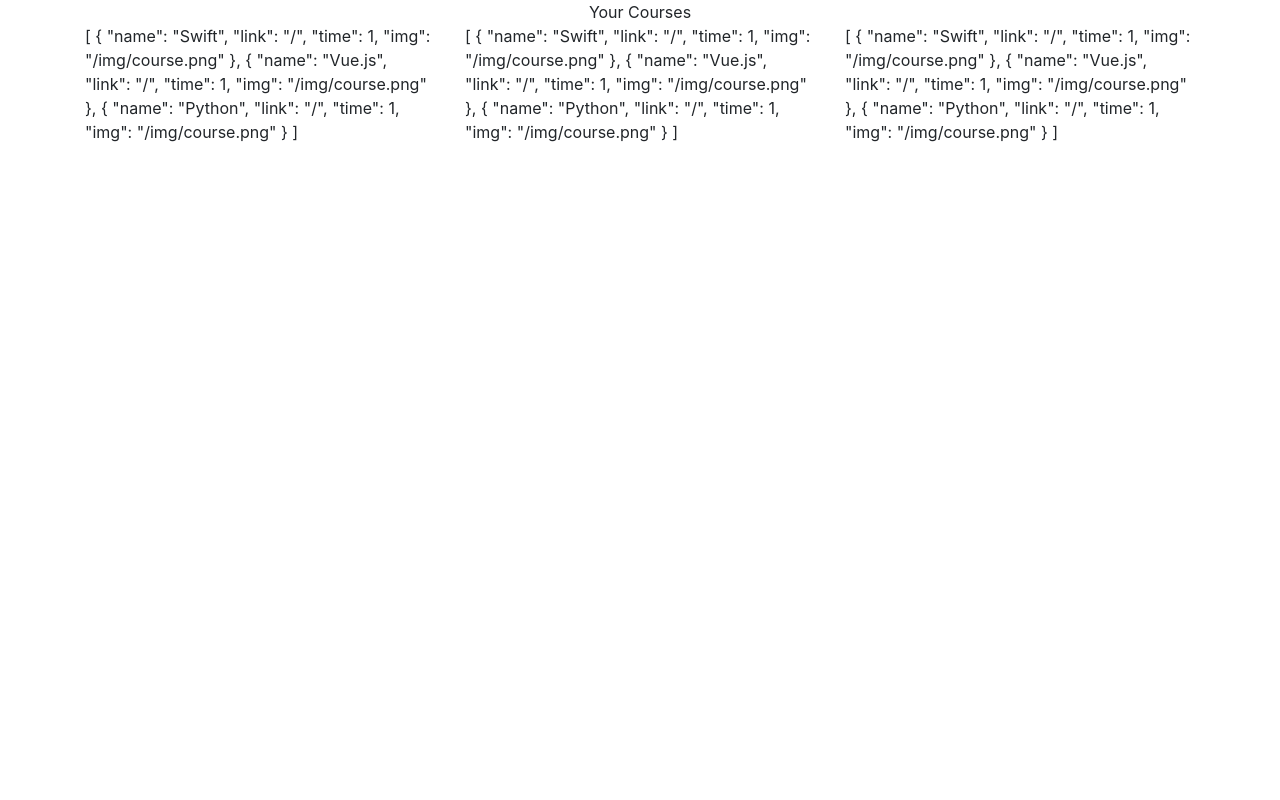
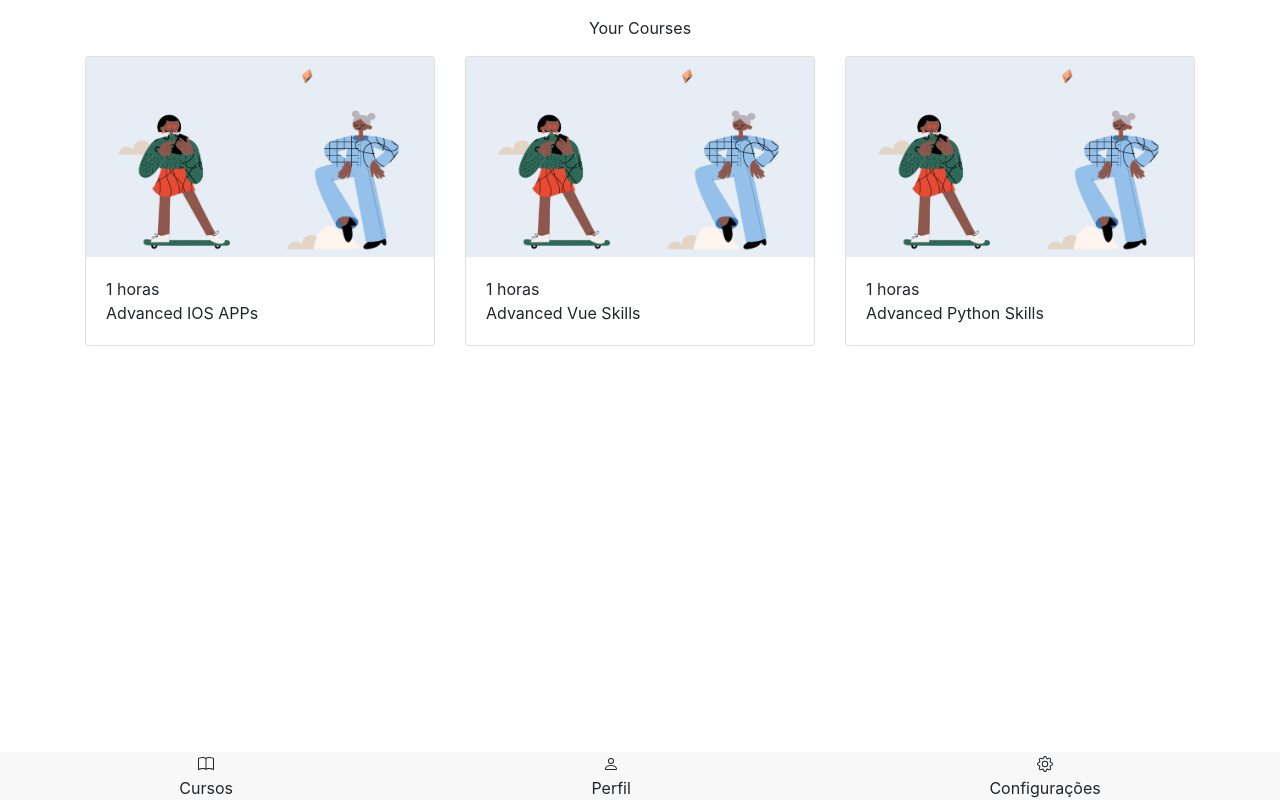
Before and after one commit to AndrewsDutraDev/pwa-example, a Nuxt app: page / in a window 1280 px wide. Built offline with nearby package versions, Linux system fonts and the light colour scheme.

Commit message:
Add: tab navigation & bootstrap icons

```diff
--- /dev/null
+++ b/components/MobileApp/menu.vue
@@ -0,0 +1,37 @@
+<template>
+    <div class="navigation-tab">
+        <div class="icons-navigation">
+            <div v-for="item in menu" :key="item.id" class="text-center">
+                <div>
+                    <b-icon :icon="item.icon"></b-icon>
+                </div>
+                <div> {{item.name}} </div>
+            </div>
+        </div>
+    </div>
+</template>
+<script>
+import menuData from '~/data/menu.json'
+export default {
+
+    data(){
+        return{
+            menu: menuData
+        }
+    }
+}
+</script>
+<style>
+.navigation-tab{
+    position: fixed;
+    z-index: 100;
+    bottom: 0;
+    width: 100%;
+    background-color: #f8f8f8;
+
+}
+.icons-navigation{
+    display: flex;
+    justify-content: space-around;
+}
+</style>
--- /dev/null
+++ b/components/courses.vue
@@ -0,0 +1,33 @@
+<template>
+    <b-container class="courses-content">
+        <b-row>
+            <b-col cols=12 class="text-center mb-3 mt-3"> Your Courses </b-col>
+            <b-col sm="12" md="6" lg="4" v-for="course in courses" :key="course.id">
+                <b-card-group deck>
+                    <b-card :img-src="course.img" :img-alt="course.name" img-top>
+                        <b-card-text>
+                            <div>{{course.time}} horas</div>
+                            <div v-html="course.title"></div>
+                            <div v-html="course.description"></div>
+                        </b-card-text>
+                    </b-card>
+                </b-card-group>
+            </b-col>
+        </b-row>
+    </b-container>
+</template>
+<script>
+import coursesData from '~/data/courses.json'
+export default {
+	data(){
+		return{
+			courses: coursesData
+		}
+	}
+}
+</script>
+<style>
+.courses-content{
+    margin-bottom: 70px;
+}
+</style>
--- a/data/courses.json
+++ b/data/courses.json
@@ -3,18 +3,21 @@
 		"name":"Swift",
         "link":"/",
 		"time": 1,
-		"img": "/img/course.png"
+		"img": "/img/course.png",
+		"description": "Advanced IOS APPs"
 	},
 	{
 		"name":"Vue.js",
         "link":"/",
 		"time": 1,
-		"img": "/img/course.png"
+		"img": "/img/course.png",
+		"description": "Advanced Vue Skills"
 	},
 	{
 		"name":"Python",
         "link":"/",
 		"time": 1,
-		"img": "/img/course.png"
+		"img": "/img/course.png",
+		"description": "Advanced Python Skills"
 	}
 ]
--- a/data/menu.json
+++ b/data/menu.json
@@ -1,14 +1,17 @@
 [
 	{
 		"name":"Cursos",
-		"link":"cursos"
+		"link":"cursos",
+		"icon": "book"
 	},
 	{
 		"name":"Perfil",
-		"link":"perfil"
+		"link":"perfil",
+		"icon": "person"
 	},
 	{
 		"name":"Configurações",
-		"link":"configuracoes"
+		"link":"configuracoes",
+		"icon": "gear"
 	}
 ]
--- a/nuxt.config.js
+++ b/nuxt.config.js
@@ -1,40 +1,40 @@
 export default {
 	// Global page headers: https://go.nuxtjs.dev/config-head
 	head: {
-    title: 'pwa-example',
+		title: "pwa-example",
 		meta: [
-      { charset: 'utf-8' },
-      { name: 'viewport', content: 'width=device-width, initial-scale=1' },
-      { hid: 'description', name: 'description', content: '' }
+			{ charset: "utf-8" },
+			{
+				name: "viewport",
+				content: "width=device-width, initial-scale=1"
+			},
+			{ hid: "description", name: "description", content: "" }
 		],
-    link: [
-      { rel: 'icon', type: 'image/x-icon', href: '/favicon.ico' }
-    ]
+		link: [{ rel: "icon", type: "image/x-icon", href: "/favicon.ico" }]
 	},
 
 	// Global CSS: https://go.nuxtjs.dev/config-css
-  css: [
-  ],
+	css: [],
 
 	// Plugins to run before rendering page: https://go.nuxtjs.dev/config-plugins
 	plugins: [
+		{ src: '~/plugins/bootstrap-vue-icons.js', ssr: true}
 	],
 
 	// Auto import components: https://go.nuxtjs.dev/config-components
 	components: true,
 
 	// Modules for dev and build (recommended): https://go.nuxtjs.dev/config-modules
-  buildModules: [
-  ],
+	buildModules: [],
 
 	// Modules: https://go.nuxtjs.dev/config-modules
 	modules: [
 		// https://go.nuxtjs.dev/bootstrap
-    'bootstrap-vue/nuxt',
+		"bootstrap-vue/nuxt",
 		// https://go.nuxtjs.dev/axios
-    '@nuxtjs/axios',
+		"@nuxtjs/axios",
 		// https://go.nuxtjs.dev/pwa
-    '@nuxtjs/pwa',
+		"@nuxtjs/pwa"
 	],
 
 	// Axios module configuration: https://go.nuxtjs.dev/config-axios
@@ -43,11 +43,10 @@
 	// PWA module configuration: https://go.nuxtjs.dev/pwa
 	pwa: {
 		manifest: {
-      lang: 'en'
+			lang: "en"
 		}
 	},
 
 	// Build Configuration: https://go.nuxtjs.dev/config-build
-  build: {
-  }
-}
+	build: {}
+};
--- a/pages/index.vue
+++ b/pages/index.vue
@@ -1,22 +1,16 @@
 <template>
-	<b-container>
-		<b-row>
-			<b-col cols=12 class="text-center"> Your Courses </b-col>
-			<b-col v-for="course in courses" :key="course.id">
-				{{courses}}
-			</b-col>
-
-		</b-row>
-	</b-container>
+	<div>
+		<TabNavigation/>
+		<courses/>
+	</div>
 </template>
 <script>
-import coursesData from '../data/courses.json'
+import TabNavigation from '~/components/MobileApp/menu'
+import courses from '~/components/courses'
 export default {
-	data(){
-		return{
-			courses: coursesData
-		}
-	}
+	components:{
+		courses,
+		TabNavigation
+	},
 }
-
 </script>
--- /dev/null
+++ b/plugins/bootstrap-vue-icons.js
@@ -0,0 +1,5 @@
+import Vue from 'vue'
+import { BootstrapVue, BootstrapVueIcons } from 'bootstrap-vue'
+
+Vue.use(BootstrapVue)
+Vue.use(BootstrapVueIcons)
```
Lines whose indentation alone changed are shown as unchanged.
